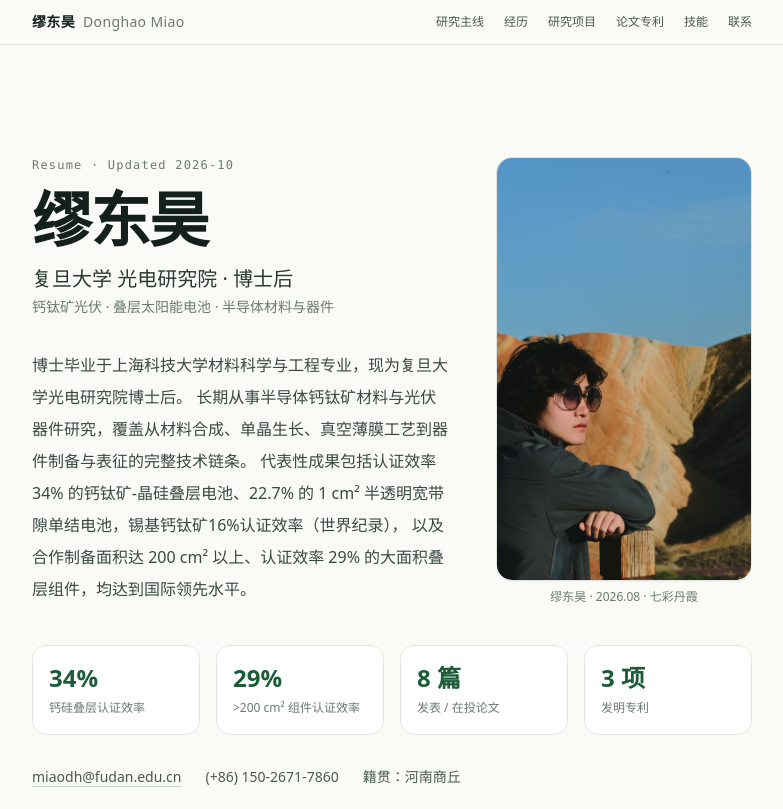
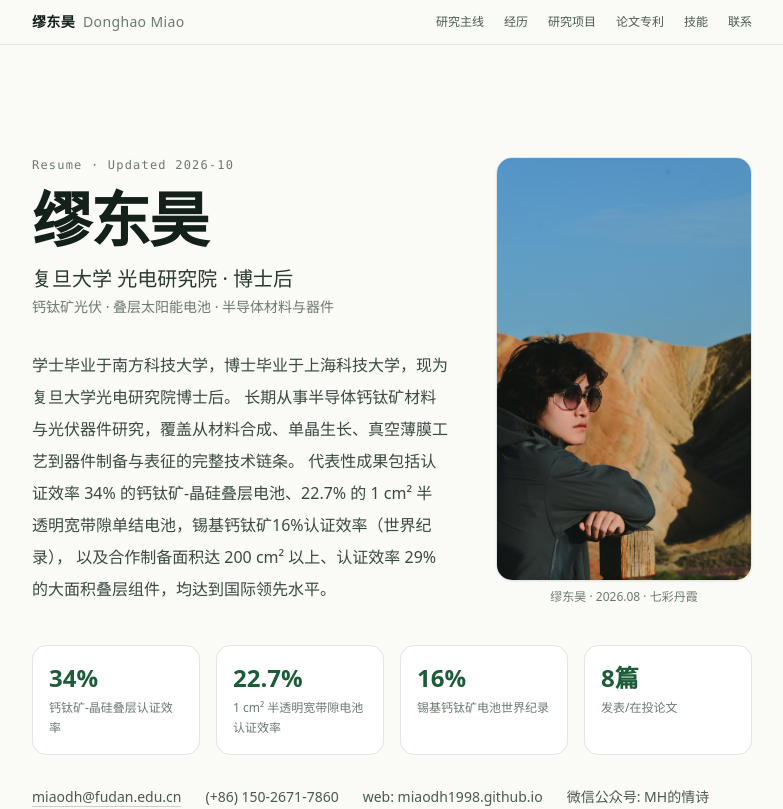
Before and after one commit to Miaodh1998/Miaodh1998.github.io, a React (Vite) app: page / in a window 1280 px wide. Shown: the top 809 px of the page, without its empty margins (248-1031 px from the left). Built offline with nearby package versions, Linux system fonts and the light colour scheme.

Commit message:
update hero content

```diff
--- a/src/sections/Hero.tsx
+++ b/src/sections/Hero.tsx
@@ -17,7 +17,7 @@ export default function Hero() {
           </p>
 
           <p className="mt-8 max-w-2xl leading-8 text-[#3a4a40]">
-            博士毕业于上海科技大学材料科学与工程专业，现为复旦大学光电研究院博士后。
+            学士毕业于南方科技大学，博士毕业于上海科技大学，现为复旦大学光电研究院博士后。
             长期从事半导体钙钛矿材料与光伏器件研究，覆盖从材料合成、单晶生长、真空薄膜工艺到器件制备与表征的完整技术链条。
             代表性成果包括认证效率 34% 的钙钛矿-晶硅叠层电池、22.7% 的 1 cm² 半透明宽带隙单结电池，锡基钙钛矿16%认证效率（世界纪录），
             以及合作制备面积达 200 cm² 以上、认证效率 29% 的大面积叠层组件，均达到国际领先水平。
@@ -38,10 +38,10 @@ export default function Hero() {
 
       <div className="mt-10 grid grid-cols-2 gap-4 sm:grid-cols-4">
         {[
-          { num: '34%', label: '钙硅叠层认证效率' },
-          { num: '29%', label: '>200 cm² 组件认证效率' },
-          { num: '8 篇', label: '发表 / 在投论文' },
-          { num: '3 项', label: '发明专利' },
+          { num: '34%', label: '钙钛矿-晶硅叠层认证效率' },
+          { num: '22.7%', label: '1 cm² 半透明宽带隙电池认证效率' },
+          { num: '16%', label: '锡基钙钛矿电池世界纪录' },
+          { num: '8篇', label: '发表/在投论文' },
         ].map((s) => (
           <div key={s.label} className="rounded-xl border border-[#e3e6e0] bg-white p-4">
             <p className="text-2xl font-bold text-[#1d5c38]">{s.num}</p>
@@ -55,7 +55,8 @@ export default function Hero() {
           miaodh@fudan.edu.cn
         </a>
         <span>(+86) 150-2671-7860</span>
-        <span>籍贯：河南商丘</span>
+        <span>web: miaodh1998.github.io</span>
+        <span>微信公众号: MH的情诗</span>
       </div>
     </section>
   )
```
